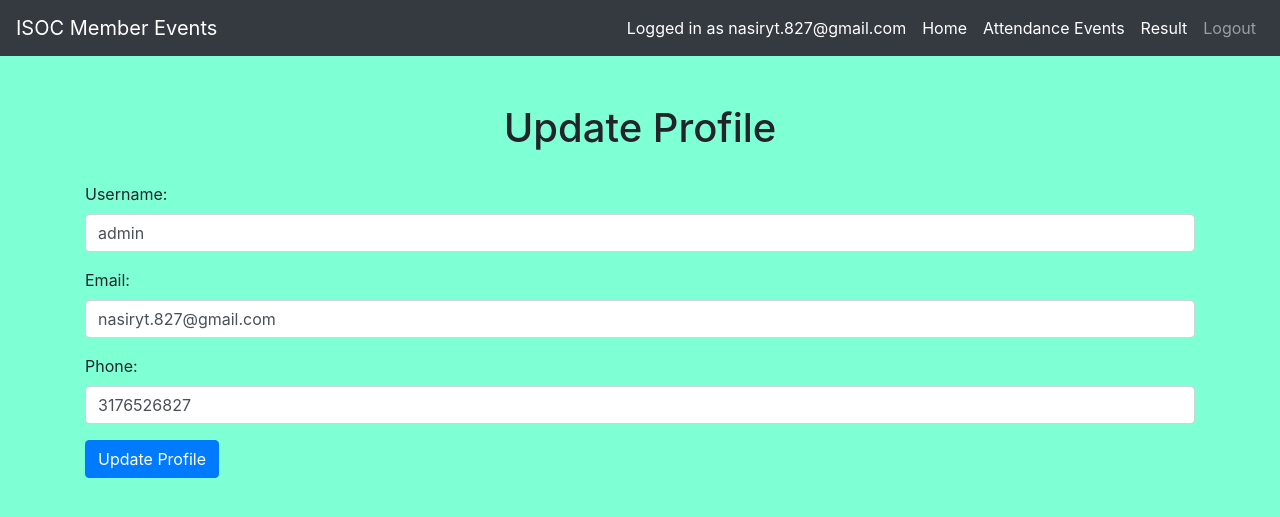
After one commit to nasirabbas827/iso-mem, a PHP site: page /update_profile.php in a window 1280 px wide. The commit adds this page. Shown: the top 517 px of the page. Run offline with PHP 8.4, Linux system fonts and the light colour scheme; a user stored in the database is signed in; data comes from the database, SQL or seed files in the repository.

Commit message:
added the update profile

```diff
--- a/home.php
+++ b/home.php
@@ -1,6 +1,4 @@
 <?php
-// view_events.php
-
 session_start();
 include 'config.php';
 
--- a/navbar.php
+++ b/navbar.php
@@ -7,7 +7,7 @@
     <ul class="navbar-nav ml-auto">
       <?php if (isset($_SESSION["email"])) { // Check if the user is logged in ?>
         <li class="nav-item active">
-          <a class="nav-link" href="">Logged in as <?php echo $_SESSION["email"]; ?></a>
+          <a class="nav-link" href="update_profile.php">Logged in as <?php echo $_SESSION["email"]; ?></a>
         </li>
         <li class="nav-item active">
           <a class="nav-link" href="home.php">Home</a>
--- /dev/null
+++ b/update_profile.php
@@ -0,0 +1,88 @@
+<?php
+session_start();
+include 'config.php';
+
+// Check if the user is logged in
+if (!isset($_SESSION["email"])) {
+    header("Location: index.php");
+    exit;
+}
+
+// Fetch the user_id based on the email from the Users table
+$email = $_SESSION["email"];
+$user_query = "SELECT id FROM Users WHERE Email = '$email'";
+$result = mysqli_query($conn, $user_query);
+if ($result && mysqli_num_rows($result) > 0) {
+    $user = mysqli_fetch_assoc($result);
+    $_SESSION["user_id"] = $user["id"];
+} else {
+    // If the user's email is not found in the Users table, redirect to index.php or display an error message.
+    header("Location: index.php");
+    exit;
+}
+// Update profile
+if ($_SERVER['REQUEST_METHOD'] === 'POST') {
+    $user_id = $_SESSION['user_id'];
+    $new_username = $_POST['username'];
+    $new_email = $_POST['email'];
+    $new_phone = $_POST['phone'];
+
+    // Update user profile
+    $sql = "UPDATE `users` SET `username` = '$new_username', `email` = '$new_email', `phone` = '$new_phone' WHERE `id` = $user_id";
+
+    if (mysqli_query($conn, $sql)) {
+        $message = "Profile updated successfully";
+    } else {
+        $error = "Error updating profile: " . mysqli_error($conn);
+    }
+}
+
+// Fetch user data
+$user_id = $_SESSION['user_id'];
+$sql = "SELECT * FROM `users` WHERE `id` = $user_id";
+$result = mysqli_query($conn, $sql);
+$user = mysqli_fetch_assoc($result);
+
+mysqli_close($conn);
+?>
+
+<!DOCTYPE html>
+<html>
+<head>
+    <title>Update Profile</title>
+    <link rel="stylesheet" href="https://stackpath.bootstrapcdn.com/bootstrap/4.5.2/css/bootstrap.min.css">
+    <style>
+ body{
+            background-color: aquamarine;
+        }
+h1, h2, h3, h4{
+    margin-top: 30px;
+    margin-bottom: 30px;
+    text-align: center;
+}
+    </style>
+</head>
+<body>
+<?php include('navbar.php'); ?>
+    <div class="container">
+        <h1 class="mt-5">Update Profile</h1>
+        <?php if (isset($message)) { echo '<p class="alert alert-success">' . $message . '</p>'; } ?>
+        <?php if (isset($error)) { echo '<p class="alert alert-danger">' . $error . '</p>'; } ?>
+        <form method="post" class="mt-4">
+            <div class="mb-3">
+                <label for="username" class="form-label">Username:</label>
+                <input type="text" name="username" class="form-control" value="<?php echo $user['username']; ?>" required>
+            </div>
+            <div class="mb-3">
+                <label for="email" class="form-label">Email:</label>
+                <input type="email" name="email" class="form-control" value="<?php echo $user['email']; ?>" required>
+            </div>
+            <div class="mb-3">
+                <label for="phone" class="form-label">Phone:</label>
+                <input type="text" name="phone" class="form-control" value="<?php echo $user['phone']; ?>" required>
+            </div>
+            <button type="submit" class="btn btn-primary">Update Profile</button>
+        </form>
+    </div>
+</body>
+</html>
```
